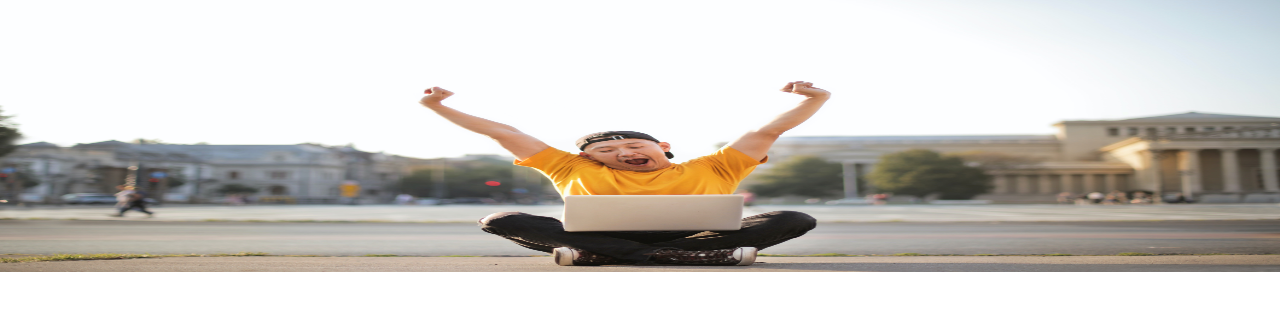
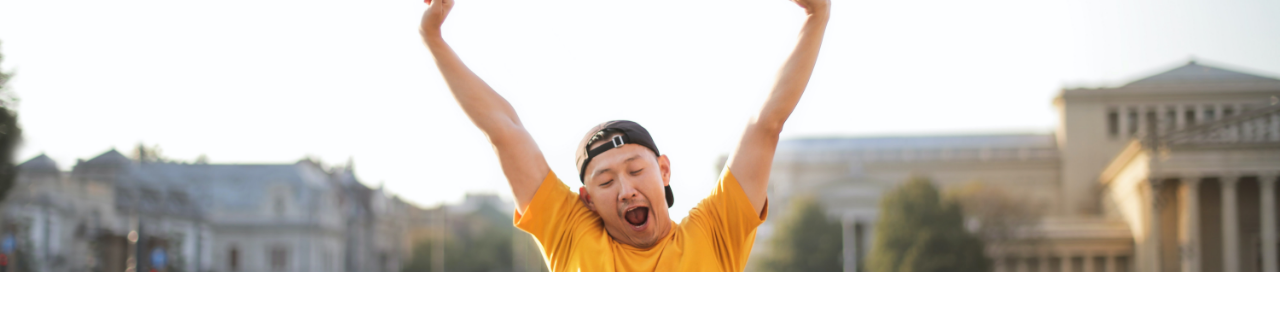
Before and after one commit to rahulreddyRR/rahulreddy.github.com, a React (Create React App) app: page / in a window 1280 px wide. Shown: the top 310 px of the page. Built offline with nearby package versions, Linux system fonts and the light colour scheme.

Commit message:
unconfigured routes

```diff
--- a/src/Main.tsx
+++ b/src/Main.tsx
@@ -1,8 +1,9 @@
-import Routes from './Routes.jsx';
+// import Routes from './Routes.jsx';
+import Homepage from './components/Homepage/Homepage';
 const Main = () => {
   return (
     <>
-      <Routes />
+      <Homepage />
     </>
   );
 };
--- a/src/components/Homepage/Banner/Banner.module.scss
+++ b/src/components/Homepage/Banner/Banner.module.scss
@@ -1,4 +1,5 @@
 .bannerimg{
     width: 100%;
     height: 17rem;
+    object-fit: cover;
 }
```
